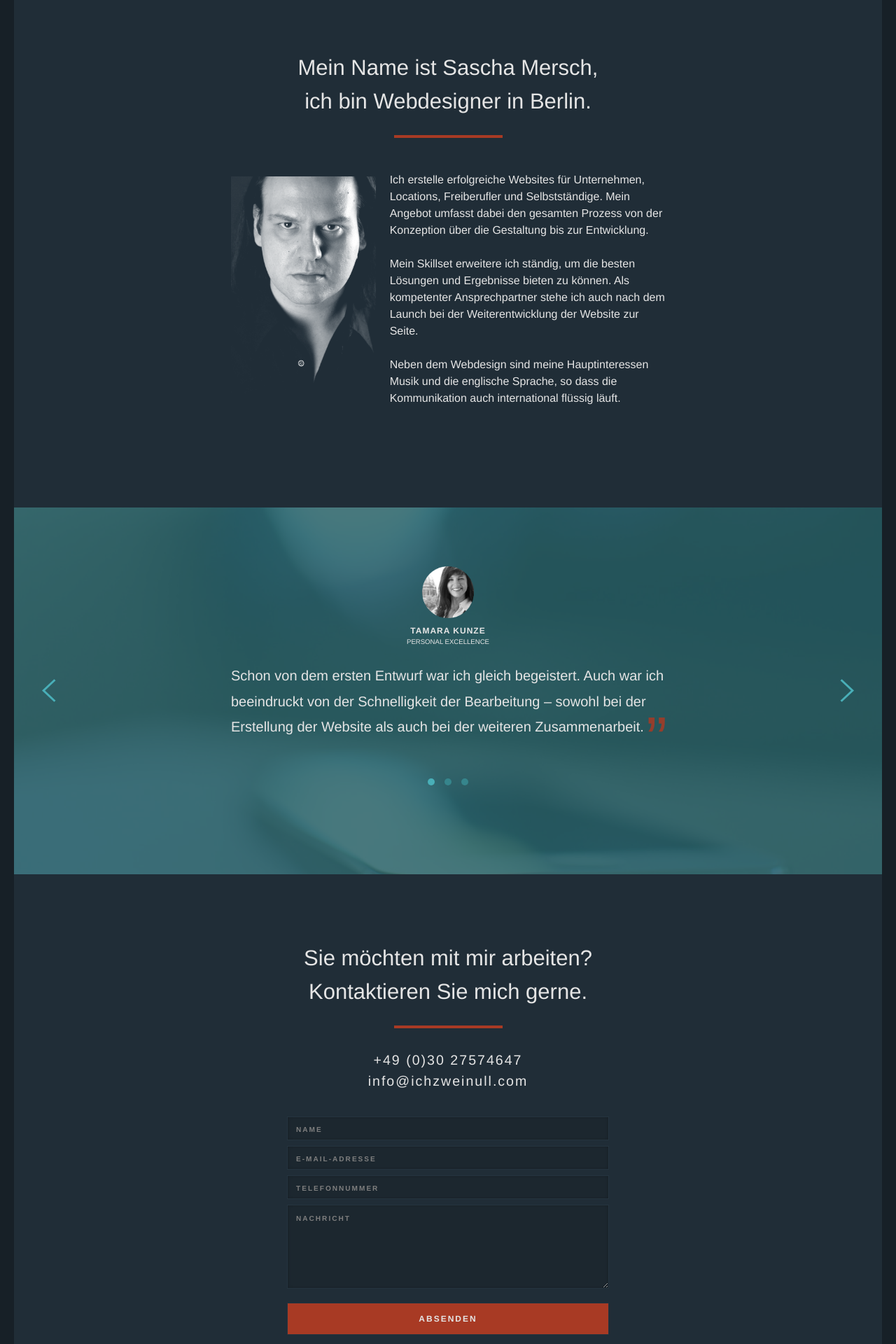
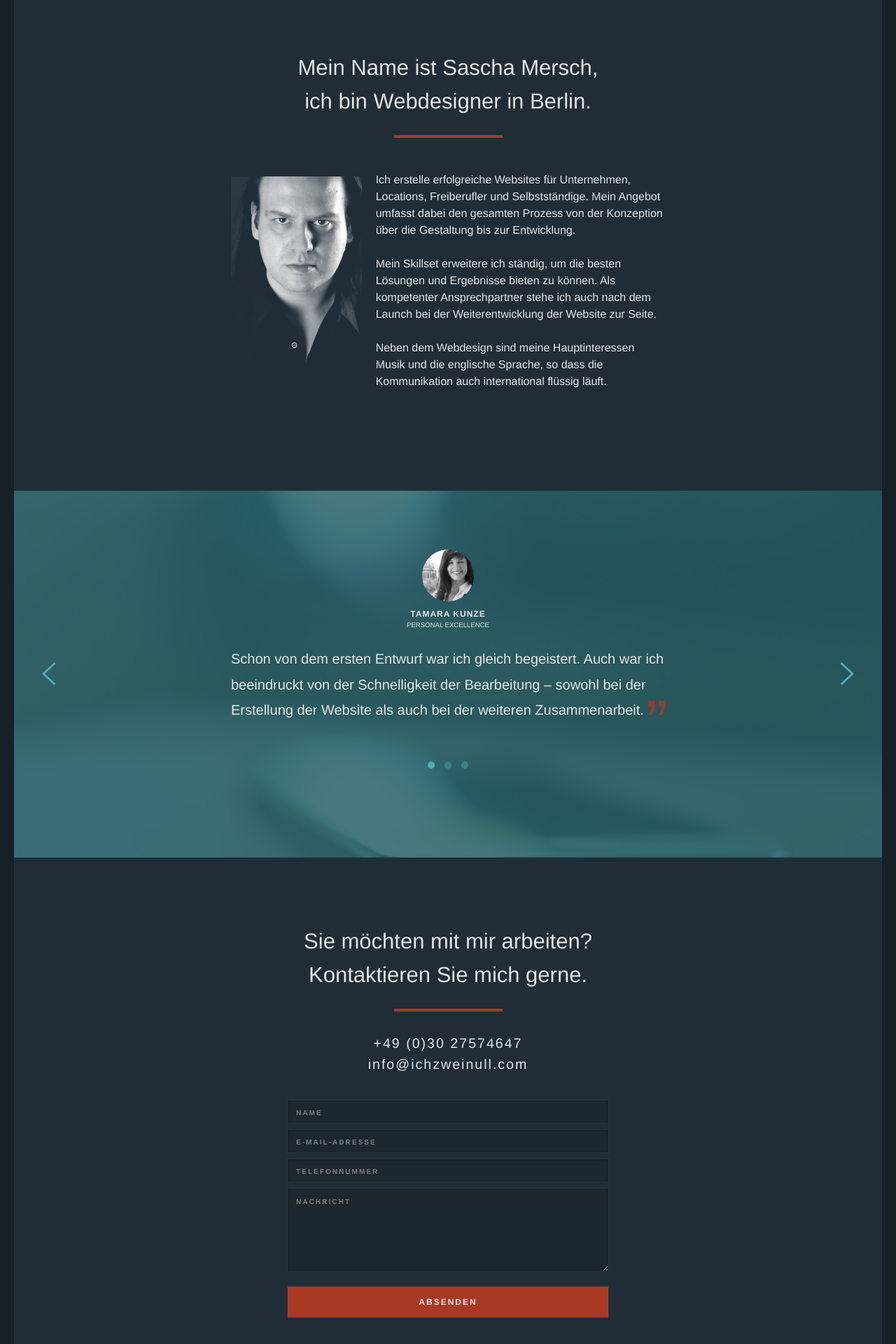
Before and after one commit to rschach/ichzweinull, a Jekyll site: the page built from index.html, in a window 1280 px wide. Shown: the part 2155-4075 px from the top of the page at 70% size. Built offline with Jekyll 4.4.1, drawn with Linux system fonts in a browser that asks for light colours; nearby versions of some CDN libraries; some web fonts are replaced; comment, search, counter and statistics services are not loaded.

Commit message:
Adjust about pic responsive

```diff
--- a/css/main.css
+++ b/css/main.css
@@ -3336,9 +3336,17 @@ figure {
       .about .article-container p:first-of-type {
         margin-top: 0; }
     .about .article-container img {
-      max-width: 33.33%;
-      margin: 7px 20px 40px 0;
-      float: left; }
+      max-width: 170px;
+      margin: 0 auto;
+      display: block; }
+      @media screen and (min-width: 460px) {
+        .about .article-container img {
+          float: left;
+          max-width: calc(100% / 3);
+          margin: 7px 20px 20px 0; } }
+      @media screen and (min-width: 750px) {
+        .about .article-container img {
+          max-width: calc((100% / 3) - 20px); } }
 
 .contact {
   background: #202d37;
```
Also changed, not shown: _sass/3-layout/_about.sass (+9 -3 lines).
